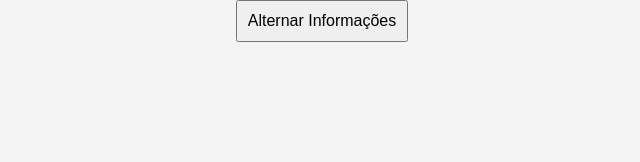
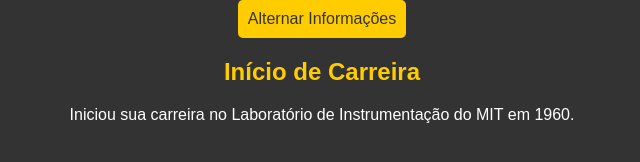
Before and after one commit to brugreff/projeto-final-potencia-feminina, a plain HTML site: page index.html in a window 1280 px wide. Both pictures are taken after a click on the button "Alternar Informações". Shown: the whole page, without its empty margins (318-958 px from the left). Drawn offline with Linux system fonts and the light colour scheme; files that its build step writes are made by us from their sources.

Commit message:
pequenos ajustes

```diff
--- a/assets/css/estilo.css
+++ b/assets/css/estilo.css
@@ -6,7 +6,8 @@ body {
   justify-content: center;
   align-items: center;
   height: 100hv;
-  background-color: #f4f4f4;
+  background-color: #333;
+  color: #fff;
 }
 
 .container {
@@ -18,11 +19,19 @@ body {
 }
 
 .info-block h2 {
-  color: #fff;
+  color: #ffcc00;
 }
 
 button {
   padding: 10px;
   font-size: 16px;
   cursor: pointer;
+  background-color: #ffcc00;
+  color: #333;
+  border: none;
+  border-radius: 5px;
 }
+
+button:hover {
+  background-color: #e5b800;
+}
--- a/index.html
+++ b/index.html
@@ -3,7 +3,7 @@
   <head>
     <meta charset="UTF-8" />
     <meta name="viewport" content="width=device-width, initial scale=1.0" />
-    <link rel="stylesheet" href="estilo.css" />
+    <link rel="stylesheet" href="assets/css/estilo.css" />
     <title>Margaret Hamilton</title>
   </head>
   <body>
@@ -19,8 +19,16 @@
           </li>
         </ul>
       </div>
+
+      <div id="info2" class="info-block">
+        <h2>Início de Carreira</h2>
+        <p>
+          Iniciou sua carreira no Laboratório de Instrumentação do MIT em 1960.
+        </p>
+        <!-- Adicione mais informações sobre suas contribuições -->
+      </div>
     </div>
 
-    <script src="script.js"></script>
+    <script src="assets/js/script.js"></script>
   </body>
 </html>
```
